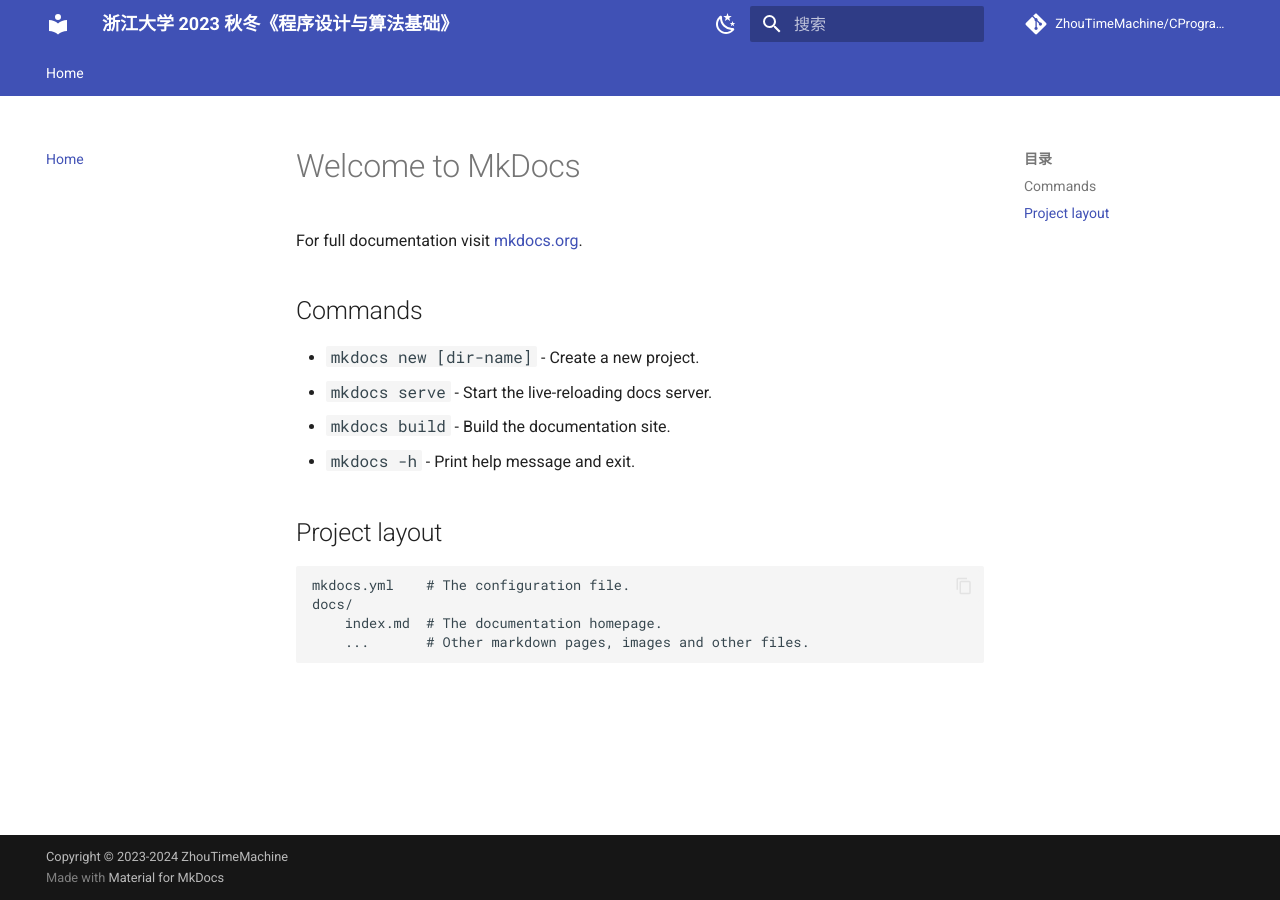
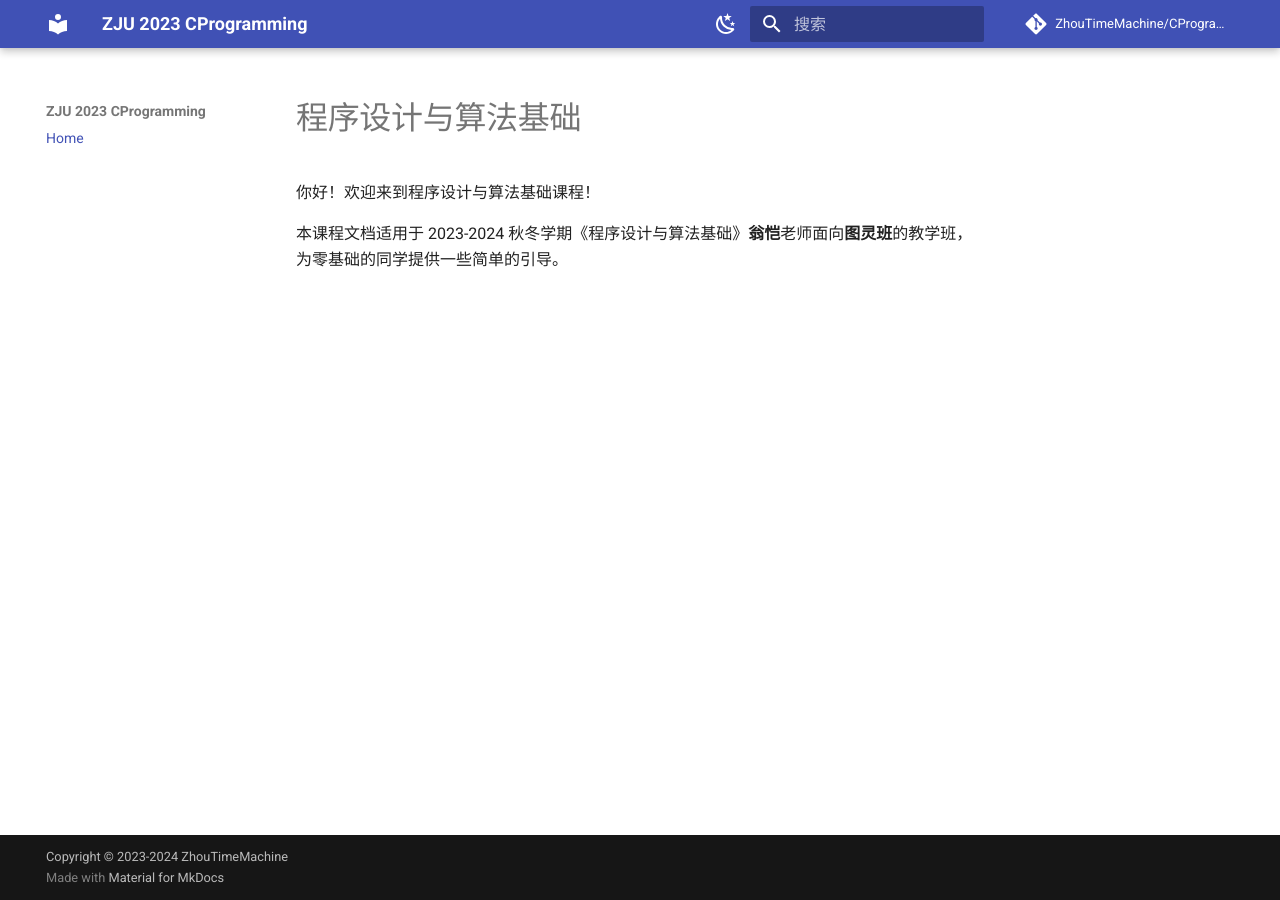
Before and after one commit to ZhouTimeMachine/2023_FPA, an MkDocs documentation site: the page built from docs/index.md, in a window 1280 px wide. Built offline with MkDocs 1.6.1 and Material for MkDocs 9.7.7, drawn with Linux system fonts in a browser that asks for light colours; comment, search, counter and statistics services are not loaded.

Commit message:
welcome page

```diff
--- a/docs/index.md
+++ b/docs/index.md
@@ -1,17 +1,5 @@
-# Welcome to MkDocs
+# 程序设计与算法基础
 
-For full documentation visit [mkdocs.org](https://www.mkdocs.org).
+你好！欢迎来到程序设计与算法基础课程！
 
-## Commands
-
-* `mkdocs new [dir-name]` - Create a new project.
-* `mkdocs serve` - Start the live-reloading docs server.
-* `mkdocs build` - Build the documentation site.
-* `mkdocs -h` - Print help message and exit.
-
-## Project layout
-
-    mkdocs.yml    # The configuration file.
-    docs/
-        index.md  # The documentation homepage.
-        ...       # Other markdown pages, images and other files.
+本课程文档适用于 2023-2024 秋冬学期《程序设计与算法基础》**翁恺**老师面向**图灵班**的教学班，为零基础的同学提供一些简单的引导。
--- a/mkdocs.yml
+++ b/mkdocs.yml
@@ -1,4 +1,4 @@
-site_name: 浙江大学 2023 秋冬《程序设计与算法基础》
+site_name: ZJU 2023 CProgramming
 site_url: https://note.tonycrane.cc/
 repo_name: ZhouTimeMachine/CProgrammingBasics
 repo_url: https://github.com/ZhouTimeMachine/CProgrammingBasics/
@@ -8,6 +8,7 @@ copyright: Copyright &copy; 2023-2024 <a href="https://github.com/ZhouTimeMachin
 
 theme:
   name: material
+  language: zh
   palette:
     - media: "(prefers-color-scheme: light)"
       scheme: default
@@ -20,11 +21,6 @@ theme:
       toggle:
         icon: material/weather-sunny
         name: 亮色模式
-  language: zh
-  features:
-    - content.code.copy
-    - navigation.tabs
-    - navigation.sections
   icon:
     repo: fontawesome/brands/git-alt
 
```
Also changed, not shown: README.md (+3 -1 lines).
